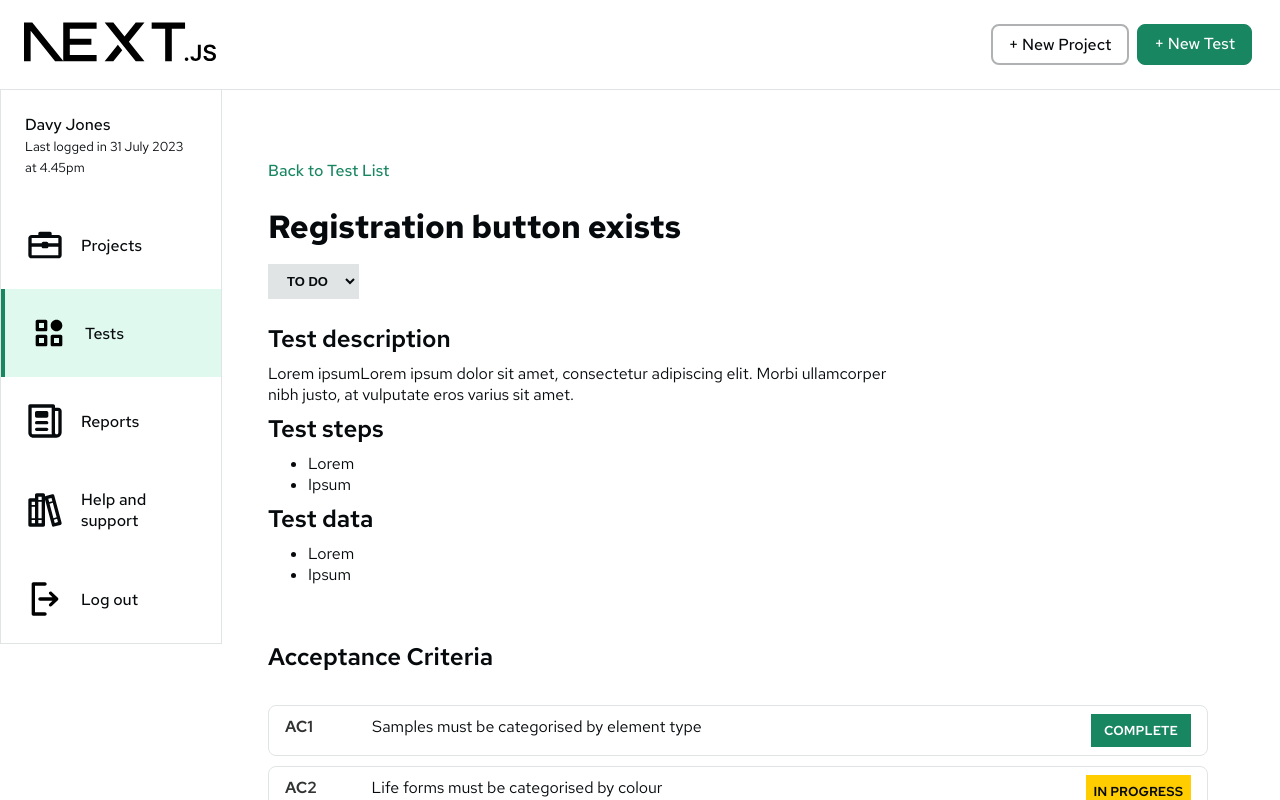
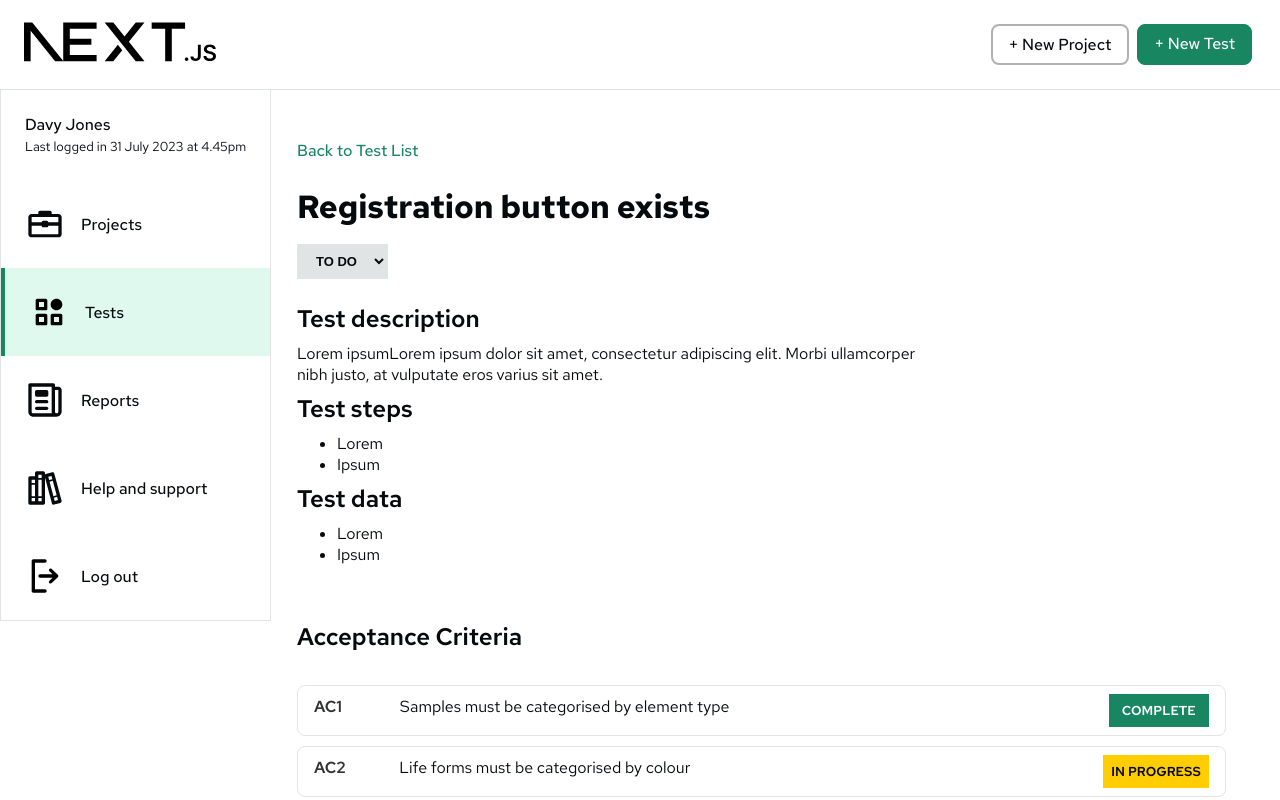
Before and after one commit to whitneydr/uat-planner, a Next.js app: page /tests/SAH-01.01-01/view in a window 1280 px wide. Shown: the top 800 px of the page. Built offline with nearby package versions, Linux system fonts and the light colour scheme.

Commit message:
Reduce max width of main content and header, and centred at big screen sizes

```diff
--- a/app/(dashboard)/layout.tsx
+++ b/app/(dashboard)/layout.tsx
@@ -5,7 +5,7 @@ export default function Layout({ children }: { children: React.ReactNode }) {
     return (
       <>
       <Header />
-      <div className="" style={{display: 'flex'}}>
+      <div className="dashboard-body" style={{display: 'flex'}}>
 
         <div className="">
           <SideMenu />
--- a/app/(dashboard)/tests/[id]/view/page.tsx
+++ b/app/(dashboard)/tests/[id]/view/page.tsx
@@ -18,7 +18,7 @@ export default async function Page({ params }: { params: { id: string } }) {
 
   return (
     <>
-      <main>
+
         <div className="btn-back">
           <Link href="/tests"> Back to Test List</Link>
         </div>
@@ -35,7 +35,7 @@ export default async function Page({ params }: { params: { id: string } }) {
           <AcceptanceCriteria projectId={testIndex} />
           <TestOutcome />
         </section>
-      </main>
+
     </>
   );
 }
--- a/app/globals.css
+++ b/app/globals.css
@@ -24,9 +24,18 @@ strong {
     font-weight:500;
 }
 
+body {
+  background-color: var(--highlight-blue);
+}
+
+header {
+  max-width: 1440px;
+  margin:auto;
+}
+
 main {
   width: 100%;
-  /* max-width:980px; */
+  max-width:980px;
   padding: 2%;
   margin-bottom:96px;
 }
@@ -59,6 +68,13 @@ a:hover {
 
 button {
   font:inherit;
+}
+
+.dashboard-body {
+  max-width: 1440px;
+  height:100vh;
+  margin: auto;
+  background-color: #fff;
 }
 
 .uts {
```
